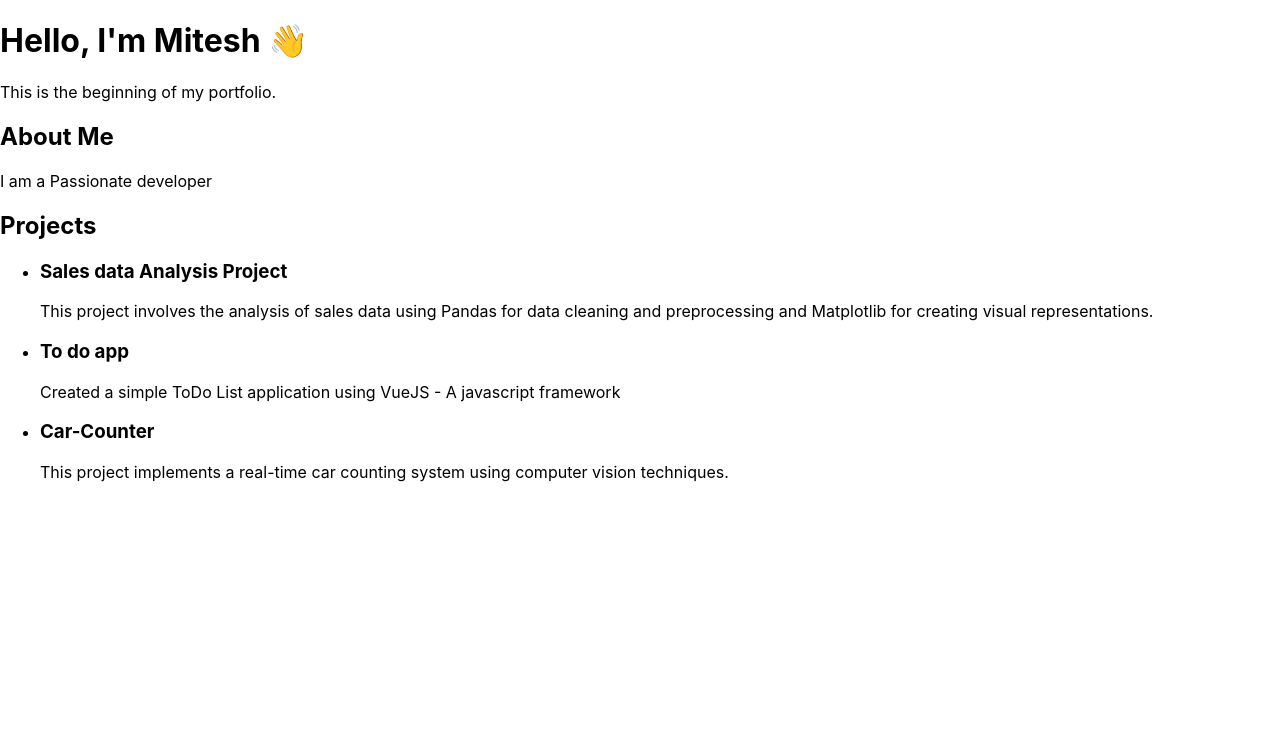
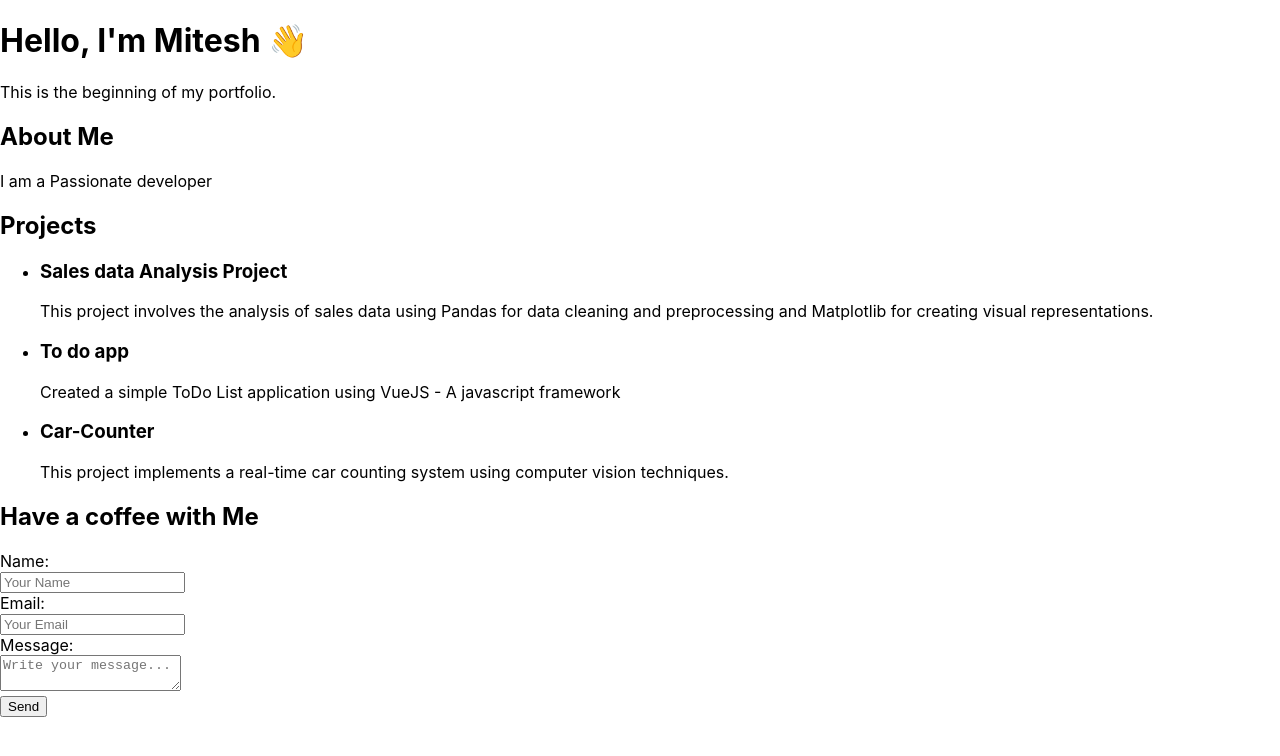
Before and after one commit to mitesh-24/my-portfolio, a React (Create React App) app: page / in a window 1280 px wide. Shown: the top 756 px of the page. Built offline with nearby package versions, Linux system fonts and the light colour scheme.

Commit message:
feature/contact-section

```diff
--- a/src/App.js
+++ b/src/App.js
@@ -2,6 +2,7 @@ import './App.css';
 import Hello from './hello';
 import About from './about';
 import Projects from './projects';
+import Contact from './contact';
 
 function App() {
   return (
@@ -9,6 +10,7 @@ function App() {
       <Hello name = 'Mitesh'/>
       <About />
       <Projects />
+      <Contact />
     </div>
   );
 }
--- /dev/null
+++ b/src/contact.js
@@ -0,0 +1,21 @@
+function Contact() {
+  return (
+    <section>
+      <h2>Have a coffee with Me</h2>
+      <form>
+        <label>Name:</label><br />
+        <input type="text" placeholder="Your Name" /><br />
+
+        <label>Email:</label><br />
+        <input type="email" placeholder="Your Email" /><br />
+
+        <label>Message:</label><br />
+        <textarea placeholder="Write your message..." /><br />
+
+        <button type="submit">Send</button>
+      </form>
+    </section>
+  );
+}
+
+export default Contact;
```
